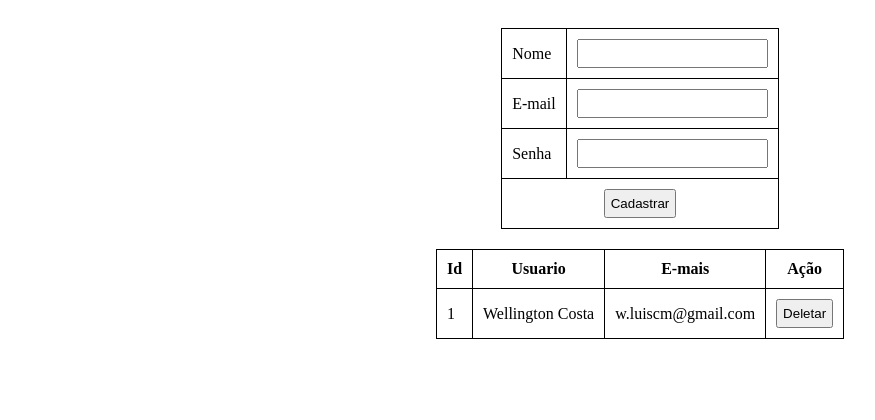
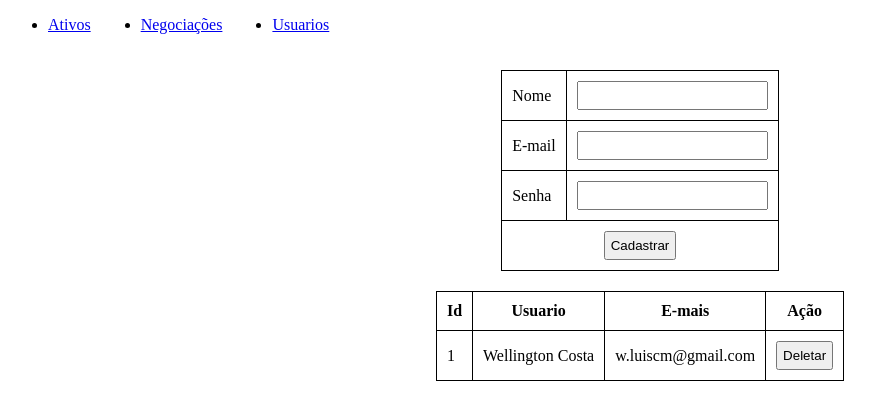
Before and after one commit to wellingtonctm/LP3ModuloFinal, a Flask app: page /Usuarios/ in a window 1280 px wide. Shown: the top 420 px of the page, without its empty margins (0-875 px from the left). Run offline with Flask 3, Linux system fonts and the light colour scheme.

Commit message:
Adicionado menu de ações

```diff
--- a/Controllers/UsuarioController.py
+++ b/Controllers/UsuarioController.py
@@ -4,7 +4,7 @@ from flask import render_template, request, session, redirect, url_for
 
 def login():
     if 'usuario' in session and session['usuario'] != None:
-        return redirect(url_for('AtivoRoute.getAll'))
+        return redirect(url_for('NegociacaoRoute.getAll'))
 
     if request.method == 'POST':
         try:
@@ -20,7 +20,7 @@ def login():
                 raise Exception("Usuário ou senha inválidos!");
 
             session['usuario'] = request.form['email']
-            return redirect(url_for('AtivoRoute.getAll'))
+            return redirect(url_for('NegociacaoRoute.getAll'))
         except Exception as ex:
             return render_template('Usuario/Login.html', erro = ex)
     else:
--- a/static/css/styles.css
+++ b/static/css/styles.css
@@ -1,3 +1,11 @@
+.navBar > ul {
+    display: flex;
+}
+
+.navBar > ul > li {
+    margin-right: 50px;
+}
+
 select {
     width: 100%;
 }
--- a/templates/Usuario/Listar.html
+++ b/templates/Usuario/Listar.html
@@ -9,6 +9,13 @@
     </head>
 
     <body>
+        <div class="navBar">
+            <ul>
+                <li><a href="{{ url_for('AtivoRoute.getAll') }}">Ativos</a></li>
+                <li><a href="{{ url_for('NegociacaoRoute.getAll') }}">Negociações</a></li>
+                <li><a href="{{ url_for('UsuarioRoute.getAll') }}">Usuarios</a></li>
+            </ul>
+        </div>
         <div class="container">
             <div style="margin-top: 20px;">
                 <form method="POST" action="/Usuarios/Criar">
```
Also changed, not shown: templates/Ativo/Listar.html (+7 -0 lines), templates/Negociacao/Listar.html (+7 -0 lines), 1 other file.
